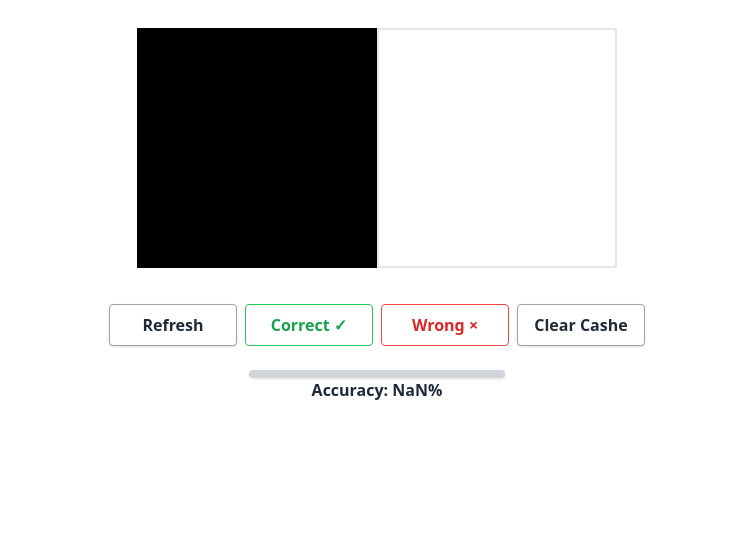
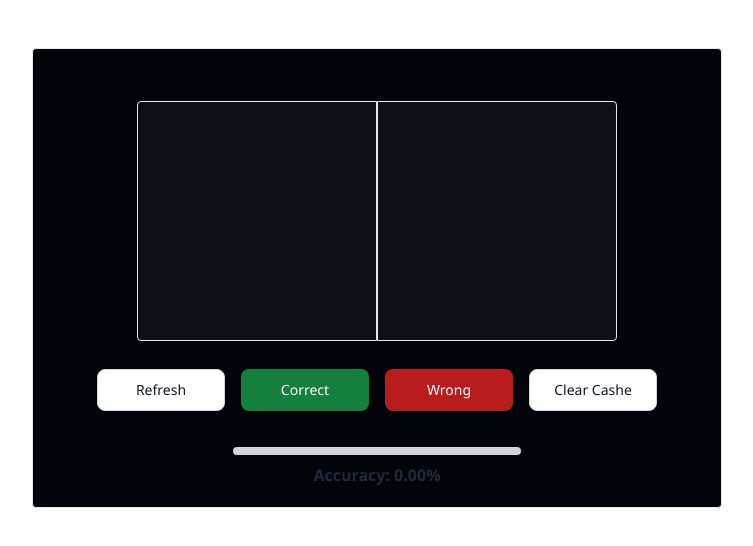
Before and after one commit to astatochek/react-digit-recognition, a React (Create React App) app: page / in a window 1280 px wide. Shown: the top 546 px of the page, without its empty margins (263-1016 px from the left). Built offline with nearby package versions, Linux system fonts and the light colour scheme.

Commit message:
bug fixes

```diff
--- a/src/components/AccuracyComponent/Accuracy.tsx
+++ b/src/components/AccuracyComponent/Accuracy.tsx
@@ -5,19 +5,20 @@ interface AccuracyProps {
   coefficient: number;
 }
 
-const Accuracy = (props: AccuracyProps) => {
+const Accuracy = ({ accuracy, coefficient }: AccuracyProps) => {
 
-  const bgFlag = props.accuracy < props.coefficient * 100;
+  const bgFlag = accuracy < coefficient * 100;
 
   return (
-    <div className="h-2 w-full bg-gray-300 text-center text-gray-800 font-semibold rounded shadow">
+    <div className="h-2 w-72 bg-gray-300 text-center text-gray-800 font-semibold rounded shadow">
       <div
-        style={{ width: `${props.accuracy}%` }}
+        style={{ width: `${accuracy}%` }}
         className={`h-full rounded ${
-          bgFlag ? "bg-red-600" : "bg-green-600"
+          bgFlag ? "bg-red-700" : "bg-green-700"
         }`}
       ></div>
-      Accuracy: {props.accuracy.toFixed(2)}%
+      <p className="my-2 text-base dark:text-white">Accuracy: {accuracy.toFixed(2)}%</p>
+
     </div>
   );
 };
--- a/src/components/AppComponent/App.tsx
+++ b/src/components/AppComponent/App.tsx
@@ -1,13 +1,17 @@
 import React, { useState } from "react";
 import PredictionContext from "../Context/PredictionContext";
+import PopupContext from "../Context/PopupContext";
 import MainComponent from "../MainComponent/MainComponent";
 
 const App = () => {
   const [num, setNum] = useState<string>("");
+  const [active, setActive] = useState<boolean>(false);
 
   return (
     <PredictionContext.Provider value={{ num, setNum }}>
-      <MainComponent />
+      <PopupContext.Provider value={{ active, setActive }}>
+        <MainComponent />
+      </PopupContext.Provider>
     </PredictionContext.Provider>
   );
 };
--- /dev/null
+++ b/src/components/Context/PopupContext.ts
@@ -0,0 +1,10 @@
+import { createContext } from "react";
+
+export class PopupContextType {
+  active: boolean = false;
+  setActive: React.Dispatch<React.SetStateAction<boolean>> = () => {};
+}
+
+const PopupContext = createContext<PopupContextType>(new PopupContextType());
+
+export default PopupContext;
--- a/src/components/DrawingComponent/DrawingComponent.tsx
+++ b/src/components/DrawingComponent/DrawingComponent.tsx
@@ -2,6 +2,7 @@ import React, { useState, useRef, useContext, useEffect } from "react";
 import { Stage, Layer, Line } from "react-konva";
 import Konva from "konva";
 import PredictionContext from "../Context/PredictionContext";
+import PopupContext from "../Context/PopupContext";
 import userEvent from "@testing-library/user-event";
 
 interface DrawingProps {
@@ -53,15 +54,17 @@ const Drawing = (props: DrawingProps) => {
           body: data,
         }
       ).then((res) => {
-        if (res.status !== 200) {
+        if (!res.ok) {
           setTimeout(() => {
+            setActive(prev => true);
             getPrediction(data);
           }, 1000);
         } else {
-          const prediction = res.json().then((body) => {
+          const _ = res.json().then((body) => {
             console.table(body);
             const prediction = body[0].label;
-            // setNum((prev) => prediction);
+            setActive(prev => false);
+            setNum((prev) => prediction);
             resolve(prediction);
           });
         }
@@ -241,15 +244,17 @@ const Drawing = (props: DrawingProps) => {
     handleExport();
   };
 
+  const { active, setActive } = useContext(PopupContext);
+
+
   return (
-    <div className="w-60 h-60">
+    <>
       <Stage
         width={size}
         height={size}
         onMouseDown={handleMouseDown}
         onMousemove={handleMouseMove}
         onMouseup={handleMouseUp}
-        style={{ background: "black" }}
         ref={stageRef}
       >
         <Layer>
@@ -267,7 +272,7 @@ const Drawing = (props: DrawingProps) => {
           ))}
         </Layer>
       </Stage>
-    </div>
+    </>
   );
 };
 
--- a/src/components/MainComponent/MainComponent.tsx
+++ b/src/components/MainComponent/MainComponent.tsx
@@ -2,6 +2,7 @@ import React, { useContext, useState, useEffect } from "react";
 import Drawing from "../DrawingComponent/DrawingComponent";
 import Accuracy from "../AccuracyComponent/Accuracy";
 import PredictionContext from "../Context/PredictionContext";
+import PopupComponent from "../PopupComponent/Popup";
 
 const MainComponent = () => {
   const { num, setNum } = useContext(PredictionContext);
@@ -45,9 +46,10 @@ const MainComponent = () => {
         localStorage.getItem("accuracy") || ""
       );
 
-      setAccuracy(
-        (prev) =>
-          (storedAccuracy.success /
+      setAccuracy((prev) =>
+        storedAccuracy.success + storedAccuracy.failure === 0
+          ? 0
+          : (storedAccuracy.success /
               (storedAccuracy.success + storedAccuracy.failure)) *
             100
       );
@@ -69,9 +71,10 @@ const MainComponent = () => {
 
     localStorage.setItem("accuracy", JSON.stringify(storedAccuracy));
 
-    setAccuracy(
-      (prev) =>
-        (storedAccuracy.success /
+    setAccuracy((prev) =>
+        storedAccuracy.success + storedAccuracy.failure === 0
+          ? 0
+          : (storedAccuracy.success /
               (storedAccuracy.success + storedAccuracy.failure)) *
             100
       );
@@ -79,7 +82,7 @@ const MainComponent = () => {
 
   function clearLocalStorage() {
     localStorage.clear();
-    setAccuracy(prev => 0);
+    setAccuracy((prev) => 0);
     console.log("LocalStorage:", localStorage);
   }
 
@@ -96,7 +99,11 @@ const MainComponent = () => {
     return nextAverage;
   }
 
-  function addItemToLocalStorage(input: number[], label: string, mustMakeRequest: boolean) {
+  function addItemToLocalStorage(
+    input: number[],
+    label: string,
+    mustMakeRequest: boolean
+  ) {
     const rawItem = localStorage.getItem(label);
     if (rawItem) {
       const item: LocalStorageItem = JSON.parse(rawItem);
@@ -145,41 +152,49 @@ const MainComponent = () => {
   }
 
   return (
-    <div className="flex flex-col w-full items-center">
+    <div className="w-full flex flex-col items-center justify-center">
+      <div className="bg-github-dark-deep border border-gray-200 rounded py-6 px-12 my-12">
         <div className="flex flex-row justify-center m-7">
+          <div className="w-60 h-60 bg-github-dark-gray border border-gray-200 rounded-l">
             <Drawing coefficient={minAccuracyForCashe} />
-        <div className="border-2 w-60 h-60 text-xl text-center">{num}</div>
+          </div>
+          <div className="w-60 h-60 text-mega-xl bg-github-dark-gray border border-gray-200 text-center rounded-r">
+            {num}
+          </div>
         </div>
 
         <div className="flex flex-row justify-center m-2">
           <button
-          className="w-32 bg-white hover:bg-gray-100 text-gray-800 font-semibold py-2 px-4 border border-gray-400 rounded shadow mx-1"
+            className="w-32 mx-2 text-gray-900 bg-white border border-gray-300 focus:outline-none hover:bg-gray-100 focus:ring-4 focus:ring-gray-200 font-medium rounded-lg text-sm px-5 py-2.5 dark:bg-gray-800 dark:text-white dark:border-gray-600 dark:hover:bg-gray-700 dark:hover:border-gray-600 dark:focus:ring-gray-700"
             onClick={refreshPage}
           >
             Refresh
           </button>
           <button
-          className="w-32 bg-transparent hover:bg-green-500 text-green-600 font-semibold hover:text-white py-2 px-4 border border-green-500 hover:border-transparent rounded mx-1"
+            className="w-32 mx-2 text-center focus:outline-none text-white bg-green-700 hover:bg-green-800 focus:ring-4 focus:ring-green-300 font-medium rounded-lg text-sm px-5 py-2.5 dark:bg-green-600 dark:hover:bg-green-700 dark:focus:ring-green-800"
             onClick={handleCorrect}
           >
-          Correct &#10003;
+            Correct
           </button>
           <button
-          className="w-32 bg-transparent hover:bg-red-500 text-red-600 font-semibold hover:text-white py-2 px-4 border border-red-500 hover:border-transparent rounded mx-1"
+            className="w-32 mx-2 focus:outline-none text-white bg-red-700 hover:bg-red-800 focus:ring-4 focus:ring-red-300 font-medium rounded-lg text-sm px-5 py-2.5 dark:bg-red-600 dark:hover:bg-red-700 dark:focus:ring-red-900"
             onClick={handleWrong}
           >
-          Wrong &#215;
+            Wrong
           </button>
           <button
-          className="w-32 bg-white hover:bg-gray-100 text-gray-800 font-semibold py-2 px-4 border border-gray-400 rounded shadow mx-1"
+            className="w-32 mx-2 text-gray-900 bg-white border border-gray-300 focus:outline-none hover:bg-gray-100 focus:ring-4 focus:ring-gray-200 font-medium rounded-lg text-sm px-5 py-2.5 dark:bg-gray-800 dark:text-white dark:border-gray-600 dark:hover:bg-gray-700 dark:hover:border-gray-600 dark:focus:ring-gray-700"
             onClick={clearLocalStorage}
           >
             Clear Cashe
           </button>
         </div>
 
-      <div className="w-64 py-4 h-16">
+        <div className="w-full py-4 h-16 flex items-center justify-center">
           <Accuracy accuracy={accuracy} coefficient={minAccuracyForCashe} />
+        </div>
+
+        <PopupComponent />
       </div>
     </div>
   );
--- /dev/null
+++ b/src/components/PopupComponent/Popup.tsx
@@ -0,0 +1,41 @@
+import React, { useContext, useState, useEffect } from "react";
+import PopupContext from "../Context/PopupContext";
+
+const PopupComponent = () => {
+  const { active, setActive } = useContext(PopupContext);
+
+  const initialDelay = 20;
+
+  const [delay, setDelay] = useState(initialDelay);
+
+  useEffect(() => {
+    const interval = setInterval(() => {
+      setDelay((prev) => (prev === 0 ? 0 : prev - 1));
+    }, 1000);
+    return () => clearInterval(interval);
+  }, []);
+
+  useEffect(() => setDelay((prev) => initialDelay), [active]);
+
+  return (
+    <>
+      {active && (
+        <div className="h-screen w-screen bg-[rgba(0,0,0,0.7)] fixed left-0 top-0 flex justify-center items-center">
+          <div className="w-3/5 p-4 text-center bg-white border border-gray-200 rounded-lg shadow sm:p-8 dark:bg-gray-800 dark:border-gray-700">
+            <h5 className="mb-2 text-4xl font-bold text-gray-900 dark:text-white">
+              Connecting to{" "}
+              <a href="https://huggingface.co/" className="hover:text-blue-500">
+                huggingface.co
+              </a>
+            </h5>
+            <p className="my-3 text-3xl text-gray-500 sm:text-lg dark:text-gray-400">
+              Please wait {delay}s :)
+            </p>
+          </div>
+        </div>
+      )}
+    </>
+  );
+};
+
+export default PopupComponent;
--- a/src/index.css
+++ b/src/index.css
@@ -1,3 +1,7 @@
 @tailwind base;
 @tailwind components;
 @tailwind utilities;
+
+body {
+    @apply dark:bg-github-dark-gray dark:text-white font-["Segoe_UI"];
+}
--- a/tailwind.config.js
+++ b/tailwind.config.js
@@ -4,8 +4,15 @@ module.exports = {
     "./src/**/*.{js,jsx,ts,tsx}",
   ],
   theme: {
-    fontSize: {
-      xl: ['220px', '220px'],
+    extend: {
+      fontSize: {
+        'mega-xl': ['220px', '220px'],
+      },
+      colors: {
+        'github-dark-deep': '#010409',
+        'github-dark-gray': '#0d1117',
+        'github-gray': '#21262d',
+      }
     }
   },
   plugins: [],
```
Lines whose indentation alone changed are shown as unchanged.
